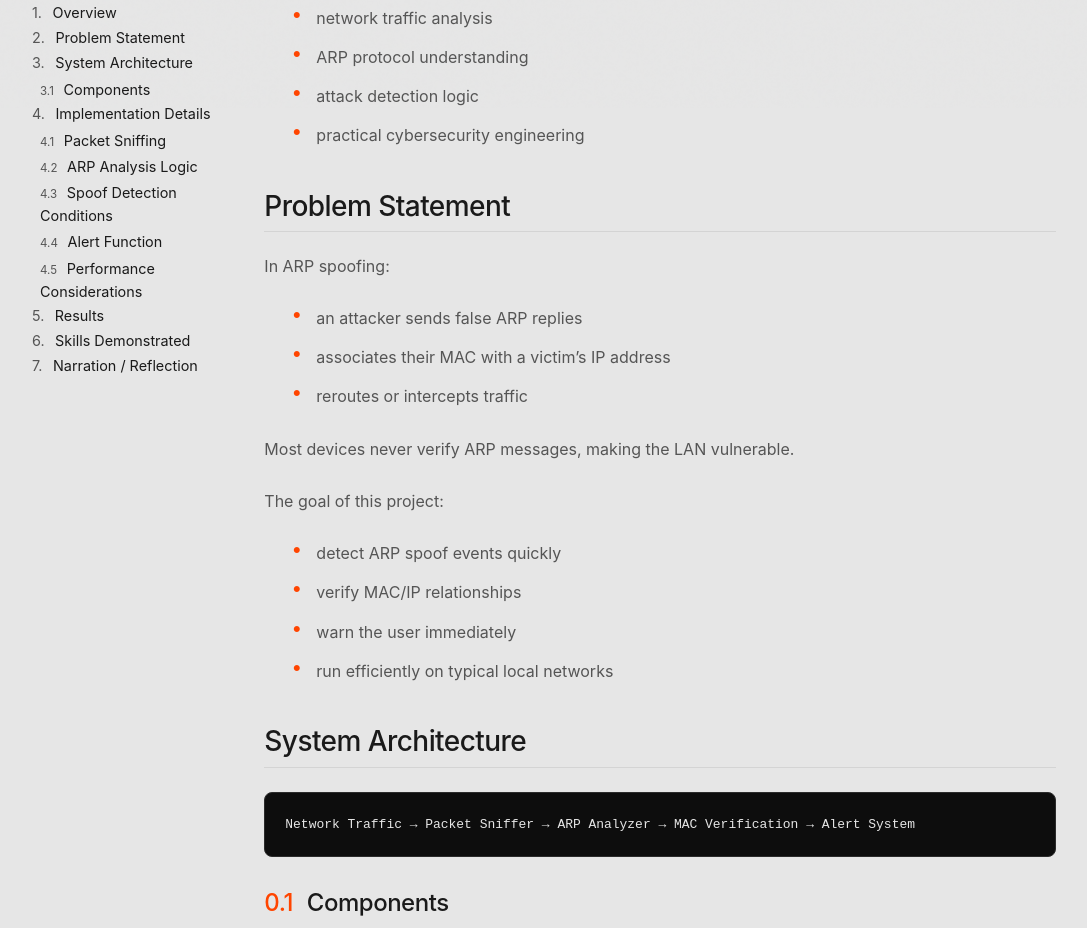
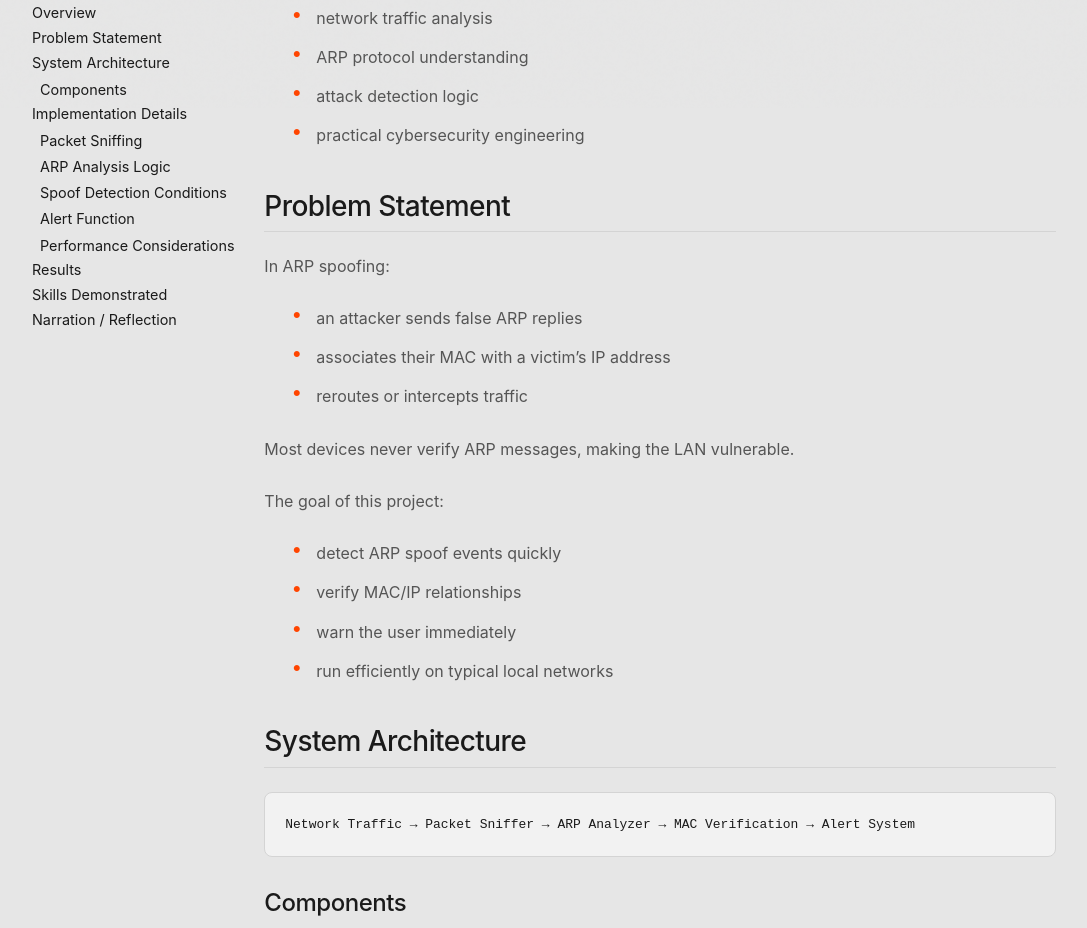
Before and after one commit to wahajaslm/portfolio, an Astro site: page /portfolio/projects/arp_spoof_detector in a window 1280 px wide. Shown: the part 692-1620 px from the top of the page, without its empty margins (96-1183 px from the left). Built offline with nearby package versions, Linux system fonts and the light colour scheme; Astro itself is replaced by a stand-in of ours; code samples lack their colours.

Commit message:
fix: styling issues - purge all heading/TOC counters and fix code block filters

```diff
--- a/public/style.css
+++ b/public/style.css
@@ -1506,9 +1506,8 @@ footer {
     line-height: 1.6;
 }
 
-[data-theme="light"] .detail-article pre {
-    filter: invert(1) hue-rotate(180deg);
-}
+/* Removed filter: invert to prevent Shiki theme clash */
+/* [data-theme="light"] .detail-article pre { filter: invert(1) hue-rotate(180deg); } */
 
 .details-meta {
     color: var(--text-muted);
@@ -1596,14 +1595,10 @@ footer {
     margin-top: 2rem;
     margin-bottom: 1rem;
     color: var(--text-main);
-    counter-increment: subsection;
-}
-
-.detail-article h3::before {
-    content: counter(section) "." counter(subsection) " ";
-    color: var(--accent);
-    margin-right: 0.5rem;
-}
+    /* Removed counter-increment */
+}
+
+/* Removed h3::before counter */
 
 .detail-article h4 {
     font-size: 1.25rem;
@@ -1930,7 +1925,7 @@ footer {
     display: flex;
     flex-direction: column;
     gap: 0.2rem;
-    counter-reset: toc-section;
+    /* Removed counter-reset */
 }
 
 .detail-toc .toc-item a {
@@ -1946,29 +1941,19 @@ footer {
 }
 
 .detail-toc .toc-item.level-h2 {
-    counter-reset: toc-subsection;
-    counter-increment: toc-section;
-}
-
-.detail-toc .toc-item.level-h2 a::before {
-    content: counter(toc-section) ". ";
-    color: var(--text-muted);
-    margin-right: 0.4rem;
-}
+    /* Removed counter-reset & counter-increment */
+}
+
+/* Removed toc-item.level-h2 a::before counter */
 
 .detail-toc .toc-item.level-h3 {
     padding-left: 0.5rem;
     font-size: 0.9rem;
     color: var(--text-muted);
-    counter-increment: toc-subsection;
-}
-
-.detail-toc .toc-item.level-h3 a::before {
-    content: counter(toc-section) "." counter(toc-subsection) " ";
-    color: var(--text-muted);
-    margin-right: 0.4rem;
-    font-size: 0.8em;
-}
+    /* Removed counter-increment */
+}
+
+/* Removed toc-item.level-h3 a::before counter */
 
 .detail-toc .toc-item.level-h4 {
     padding-left: 0.75rem;
```
Also changed, not shown: 2 other files.
